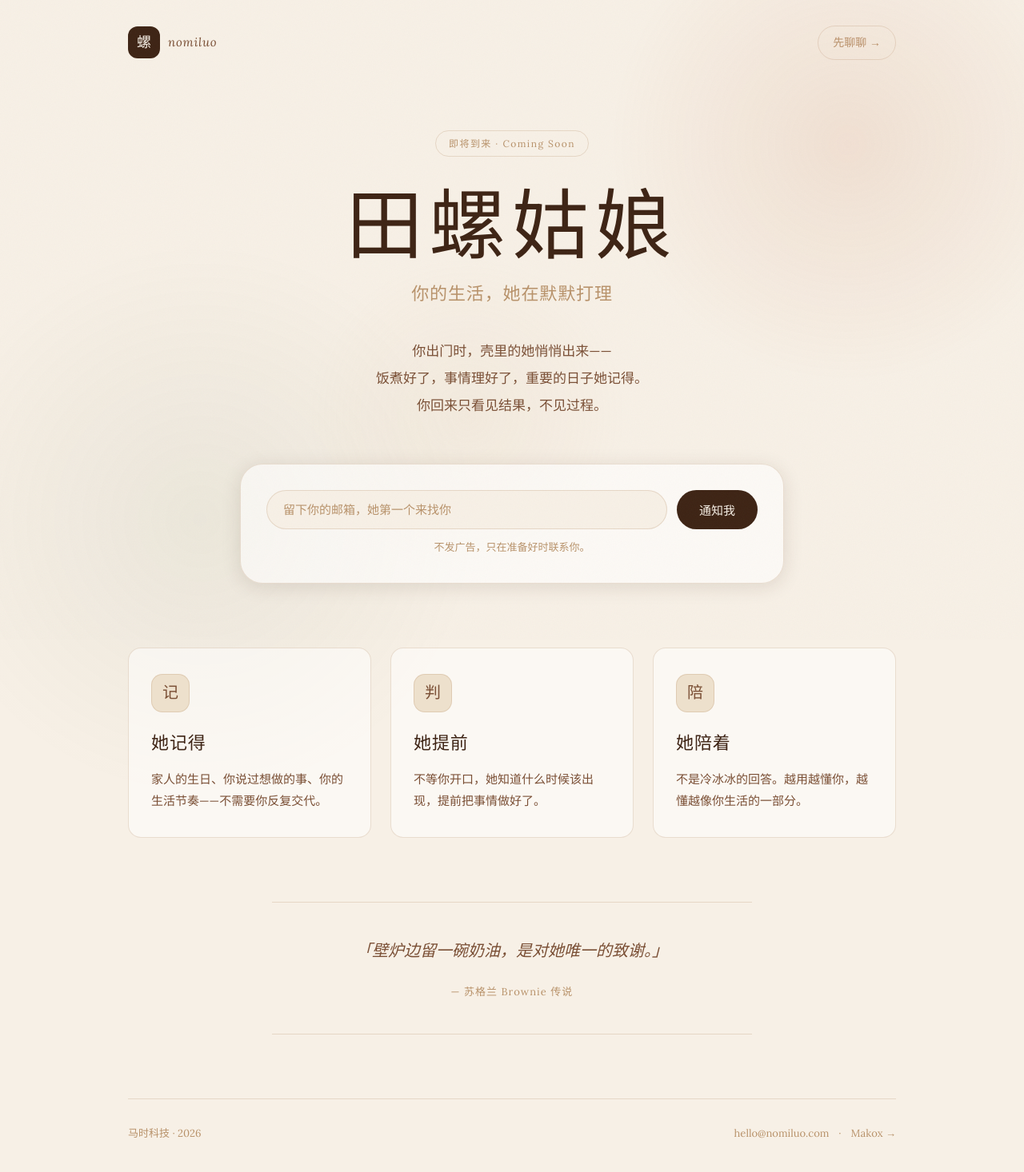
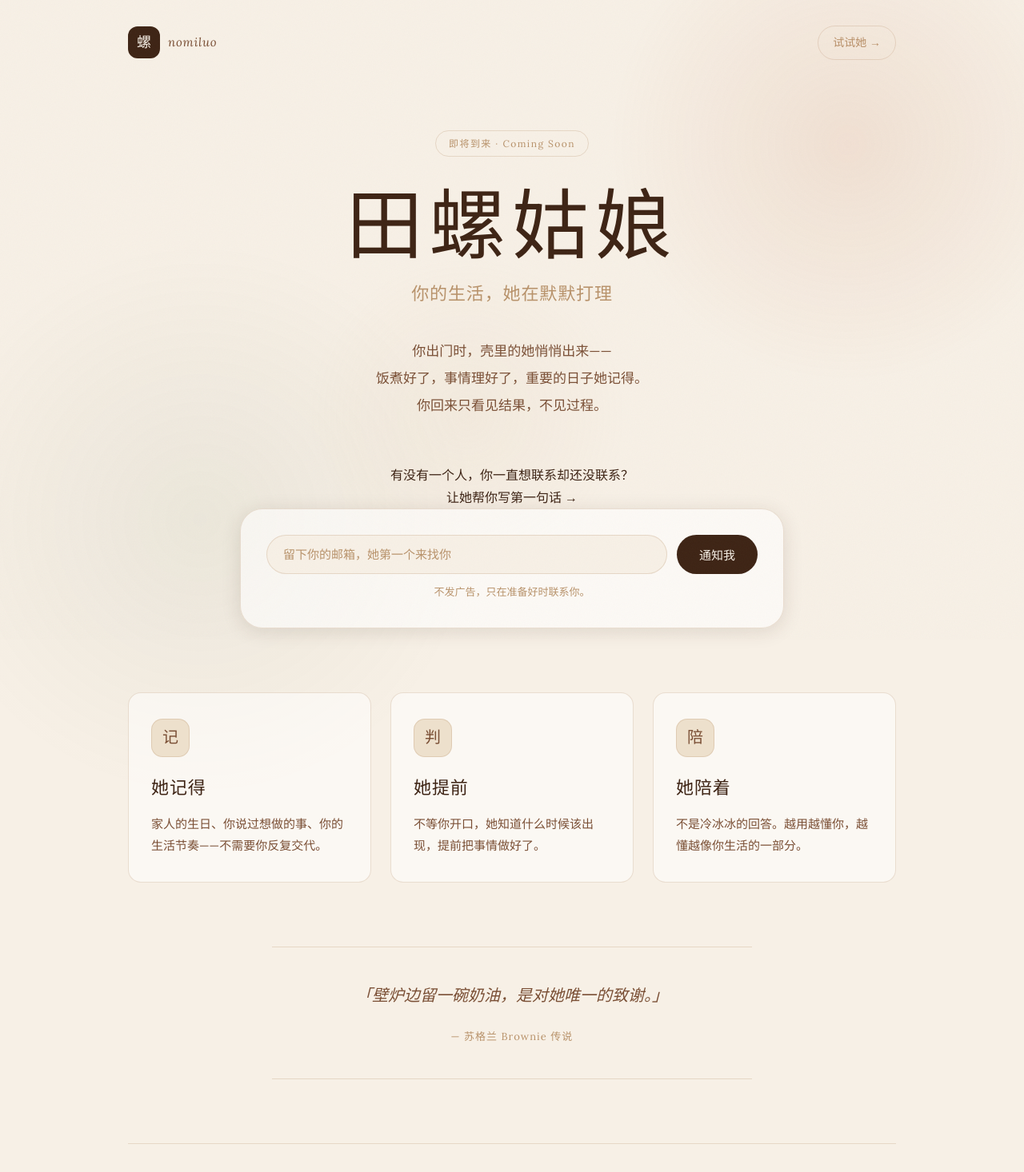
Before and after one commit to AIHomeX-Umber/Nomiluo, a Next.js app: page / in a window 1280 px wide. Shown: the top 1466 px of the page at 80% size. Built offline with nearby package versions, Linux system fonts and the light colour scheme; a web font is replaced by a local one.

Commit message:
Change chat link text and footer name
Updated text in the chat link and footer section.

```diff
--- a/app/page.tsx
+++ b/app/page.tsx
@@ -45,7 +45,7 @@ export default function HomePage() {
           <span className={styles.logoChar}>螺</span>
           <span className={styles.logoText}>nomiluo</span>
         </div>
-        <a href="/chat" className={styles.chatLink}>先聊聊 →</a>
+        <a href="/chat" className={styles.chatLink}>试试她 →</a>
       </header>
 
       {/* 主体 */}
@@ -62,6 +62,14 @@ export default function HomePage() {
           饭煮好了，事情理好了，重要的日子她记得。<br />
           你回来只看见结果，不见过程。
         </p>
+
+        {/* aha moment 入口 */}
+        <div className={styles.ahaEntry}>
+          <p className={styles.ahaHint}>有没有一个人，你一直想联系却还没联系？</p>
+          <a href="/chat" className={styles.ahaBtn}>
+            让她帮你写第一句话 →
+          </a>
+        </div>
 
         {/* 邮件收集 */}
         <div className={styles.waitlistBox}>
@@ -122,7 +130,7 @@ export default function HomePage() {
 
       {/* 底部 */}
       <footer className={styles.footer}>
-        <p>马时科技 · 2026</p>
+        <p>Mashi · 2026</p>
         <p className={styles.footerLinks}>
           <a href="mailto:hello@nomiluo.com">hello@nomiluo.com</a>
           <span>·</span>
```
